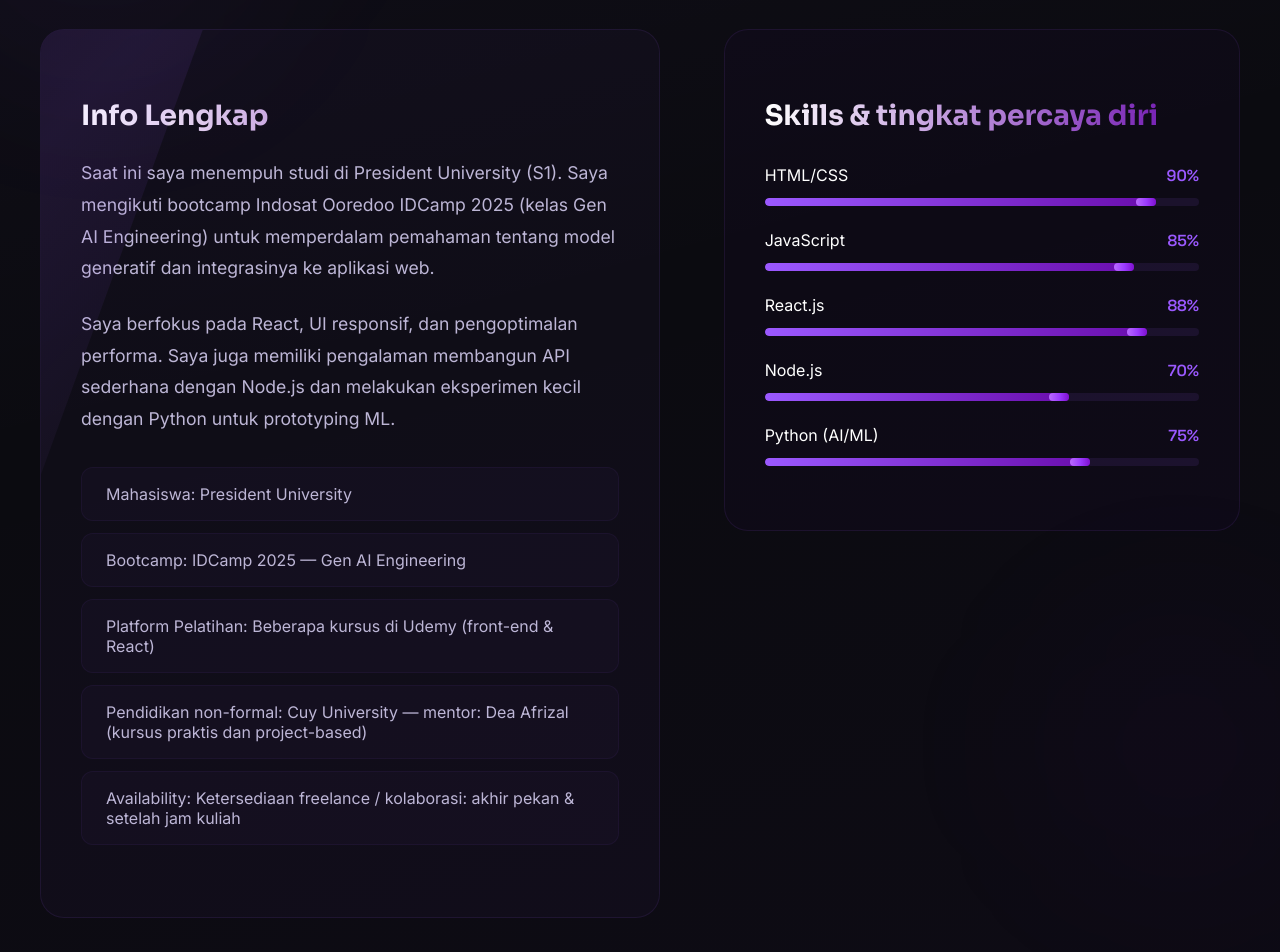
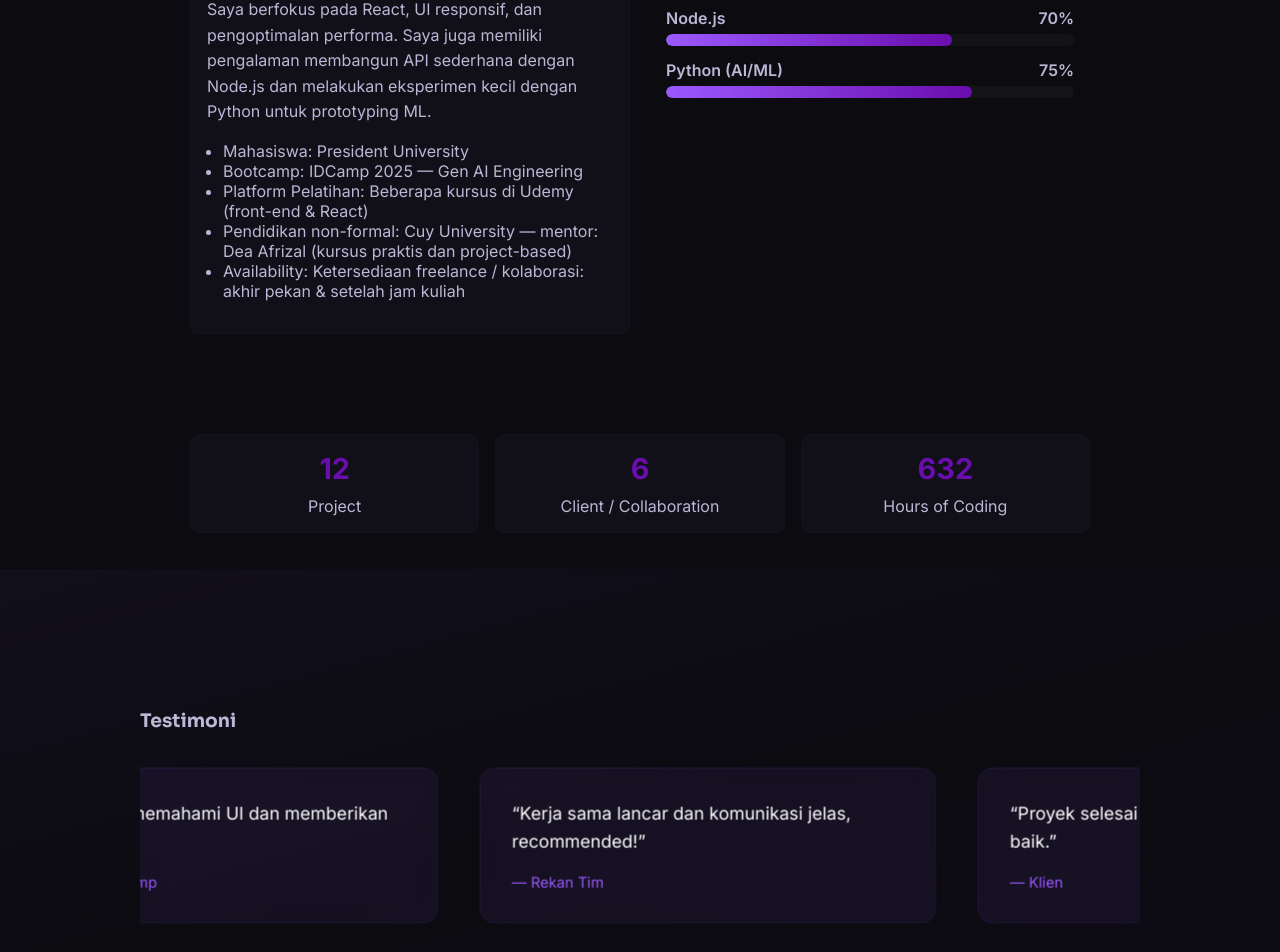
Before and after one commit to dkycdr/dwikycandra2.0, a React (Create React App) app: page / in a window 1280 px wide. Shown: the part 1526-2478 px from the top of the page. Built offline with nearby package versions, Linux system fonts and the light colour scheme.

Commit message:
Project Cards

```diff
--- a/package.json
+++ b/package.json
@@ -1,4 +1,5 @@
 {
+  "homepage": "https://dkycdr.github.io/dwikycandra2.0/",
   "name": "reactjsdiky",
   "version": "0.1.0",
   "private": true,
@@ -10,11 +11,13 @@
     "react": "^19.2.0",
     "react-dom": "^19.2.0",
     "react-icons": "^5.5.0",
-    "react-scripts": "5.0.1",
+    "react-scripts": "^5.0.1",
     "web-vitals": "^2.1.4"
   },
   "scripts": {
     "start": "react-scripts start",
+    "predeploy": "npm run build",
+    "deploy": "gh-pages -d build",
     "build": "react-scripts build",
     "test": "react-scripts test",
     "eject": "react-scripts eject"
--- a/src/components/NavBar.js
+++ b/src/components/NavBar.js
@@ -25,7 +25,6 @@ export default function NavBar(){
     return () => obs.disconnect();
   }, []);
 
-  // update highlight position when active changes or on resize
   useEffect(() => {
     function update() {
       const nav = navRef.current;
@@ -43,7 +42,6 @@ export default function NavBar(){
     return () => window.removeEventListener('resize', update);
   }, [active]);
 
-  // hover-follow-pointer: update highlight when hovering over links
   useEffect(() => {
     const nav = navRef.current;
     if (!nav) return;
@@ -59,7 +57,6 @@ export default function NavBar(){
     }
 
     function onLeave(){
-      // restore to active after short delay for smoothness
       leaveTimer = setTimeout(()=>{
         const activeEl = nav.querySelector('a.active');
         if (!activeEl) return setHl({left:0,width:0,opacity:0});
--- a/src/components/Projects.js
+++ b/src/components/Projects.js
@@ -8,22 +8,22 @@ const projects = [
     desc: 'Landing page modern dengan fitur AI chat assistant dan animasi smooth.',
     image: 'project1.jpg',
     tech: ['React', 'Framer Motion', 'TailwindCSS', 'OpenAI'],
-    links: { demo: '#', code: '#' }
+    links: { demo: 'https://dkycdr.github.io/dwiky-candra/ai-landing.html', code: '#' }
   },
   {
     id: 2,
-    title: 'Analytics Dashboard Pro',
+    title: 'Career Pods Explorer',
     desc: 'Dashboard real-time dengan visualisasi data interaktif dan theming system.',
     image: 'project2.jpg',
-    tech: ['React', 'D3.js', 'Material UI', 'Firebase'],
-    links: { demo: '#', code: '#' }
+    tech: ['React', 'Node.js', 'Next.js', 'PostgreSQL', 'Socket.io', ],
+    links: { demo: 'career-podsv1.vercel.app', code: '#' }
   },
   {
     id: 3,
-    title: 'E-Learning Platform UI',
+    title: 'President FoodConnect',
     desc: 'Interface modern untuk platform kursus online dengan video player custom.',
     image: 'project3.jpg',
-    tech: ['React', 'Redux', 'Styled Components', 'Video.js'],
+    tech: ['React', 'Flutter', 'Node.js', 'PostgreSQL'],
     links: { demo: '#', code: '#' }
   },
   {
--- a/src/components/Stats.js
+++ b/src/components/Stats.js
@@ -30,15 +30,15 @@ export default function Stats() {
       <div className="container stats-grid">
         <div className="stat">
           <div className="stat-num" ref={projectsRef}>0</div>
-          <div className="stat-label">Proyek</div>
+          <div className="stat-label">Project</div>
         </div>
         <div className="stat">
           <div className="stat-num" ref={clientsRef}>0</div>
-          <div className="stat-label">Klien / Kolaborasi</div>
+          <div className="stat-label">Client / Collaboration</div>
         </div>
         <div className="stat">
           <div className="stat-num" ref={hoursRef}>0</div>
-          <div className="stat-label">Jam Coding</div>
+          <div className="stat-label">Hours of Coding</div>
         </div>
       </div>
     </section>
--- a/src/components/about.css
+++ b/src/components/about.css
@@ -1,261 +1,18 @@
-.about {
-    padding: 8rem 0;
-    position: relative;
-    background: linear-gradient(
-        165deg,
-        rgba(155,89,255,0.05) 0%,
-        transparent 50%,
-        rgba(106,13,173,0.03) 100%
-    );
-    overflow: hidden;
+.about{padding:4rem 0;background:transparent;color:var(--muted)}
+.about .container{max-width:900px;margin:0 auto;padding:0 1rem}
+.about h2{color:#fff;margin-bottom:1rem}
+.about p{line-height:1.6;color:var(--muted)}
+
+.about-grid{display:grid;grid-template-columns:1fr 1fr;gap:1.25rem;margin-top:1.5rem}
+.about-grid .bio{background:var(--card);padding:1rem;border-radius:8px;border:1px solid rgba(155,89,255,0.04)}
+.about-grid .skills{background:transparent;padding:1rem;border-radius:8px}
+.skill{margin-bottom:.85rem}
+.skill-row{display:flex;justify-content:space-between;font-weight:600;color:var(--muted);margin-bottom:.4rem}
+.skill-bar{background:rgba(255,255,255,0.03);height:12px;border-radius:10px;overflow:hidden}
+.skill-bar div{height:100%;background:linear-gradient(90deg,var(--accent),var(--accent-2));border-radius:10px;transition:width 900ms cubic-bezier(.2,.9,.2,1)}
+
+.about-grid .bio ul{margin-top:.6rem;padding-left:1rem;color:var(--muted)}
+
+@media (max-width:820px){
+	.about-grid{grid-template-columns:1fr;}
 }
-
-.about .container{
-    max-width: 1200px;
-    margin: 0 auto;
-    padding: 0 2rem;
-    position: relative;
-    z-index: 1;
-}
-
-.about h2 {
-    font-size: clamp(2.5rem, 5vw, 3.5rem);
-    margin-bottom: 2rem;
-    background: linear-gradient(90deg, #fff 30%, var(--accent));
-    -webkit-background-clip: text;
-    background-clip: text;
-    color: transparent;
-    opacity: 0;
-    transform: translateY(20px);
-    animation: fadeInUp 0.6s ease forwards;
-}
-
-.about > .container > p {
-    font-size: 1.25rem;
-    line-height: 1.8;
-    color: var(--muted);
-    max-width: 800px;
-    margin-bottom: 4rem;
-    opacity: 0;
-    transform: translateY(20px);
-    animation: fadeInUp 0.6s ease forwards 0.2s;
-}
-
-.about-grid {
-    display: grid;
-    grid-template-columns: 1.2fr 1fr;
-    gap: 4rem;
-    align-items: start;
-}
-
-.bio {
-    padding: 2.5rem;
-    background: rgba(155,89,255,0.03);
-    border-radius: 24px;
-    border: 1px solid rgba(155,89,255,0.1);
-    transform: translateY(20px);
-    opacity: 0;
-    animation: fadeInUp 0.6s ease forwards 0.4s;
-    position: relative;
-    overflow: hidden;
-}
-
-.bio::before {
-    content: '';
-    position: absolute;
-    inset: 0;
-    background: linear-gradient(120deg,
-        transparent,
-        rgba(155,89,255,0.1),
-        transparent
-    );
-    transform: translateX(-100%) skewX(-20deg);
-    transition: transform 0.6s ease;
-}
-
-.bio:hover::before {
-    transform: translateX(100%) skewX(-20deg);
-}
-
-.bio h3 {
-    font-size: 1.75rem;
-    margin-bottom: 1.5rem;
-    background: linear-gradient(90deg, #fff, var(--accent-2));
-    -webkit-background-clip: text;
-    background-clip: text;
-    color: transparent;
-}
-
-.bio p {
-    color: var(--muted);
-    line-height: 1.8;
-    margin-bottom: 1.5rem;
-    font-size: 1.1rem;
-}
-
-.bio ul {
-    list-style: none;
-    padding: 0;
-    margin: 2rem 0;
-}
-
-.bio ul li {
-    color: var(--muted);
-    padding: 1rem 1.5rem;
-    border-radius: 12px;
-    margin-bottom: 0.75rem;
-    background: rgba(155,89,255,0.03);
-    border: 1px solid rgba(155,89,255,0.06);
-    transition: all 0.3s ease;
-    cursor: default;
-}
-
-.bio ul li:hover {
-    background: rgba(155,89,255,0.06);
-    border-color: rgba(155,89,255,0.15);
-    transform: translateX(5px);
-}
-
-.skills {
-    padding: 2.5rem;
-    background: rgba(106,13,173,0.03);
-    border-radius: 24px;
-    border: 1px solid rgba(155,89,255,0.1);
-    transform: translateY(20px);
-    opacity: 0;
-    animation: fadeInUp 0.6s ease forwards 0.6s;
-}
-
-.skills h3 {
-    font-size: 1.75rem;
-    margin-bottom: 2rem;
-    background: linear-gradient(90deg, #fff, var(--accent-2));
-    -webkit-background-clip: text;
-    background-clip: text;
-    color: transparent;
-}
-
-.skill {
-    margin-bottom: 1.5rem;
-    opacity: 0;
-    transform: translateX(-20px);
-    animation: fadeInRight 0.5s ease forwards;
-}
-
-.skill:nth-child(2) { animation-delay: 0.2s; }
-.skill:nth-child(3) { animation-delay: 0.3s; }
-.skill:nth-child(4) { animation-delay: 0.4s; }
-.skill:nth-child(5) { animation-delay: 0.5s; }
-
-.skill-row {
-    display: flex;
-    justify-content: space-between;
-    margin-bottom: 0.75rem;
-    font-weight: 500;
-}
-
-.skill-row span:first-child {
-    color: #fff;
-}
-
-.skill-row span:last-child {
-    color: var(--accent);
-    font-family: 'Space Grotesk', monospace;
-}
-
-.skill-bar {
-    height: 8px;
-    background: rgba(155,89,255,0.1);
-    border-radius: 100px;
-    overflow: hidden;
-    position: relative;
-}
-
-.skill-bar > div {
-    height: 100%;
-    background: linear-gradient(90deg, var(--accent), var(--accent-2));
-    border-radius: 100px;
-    transition: width 1.2s cubic-bezier(0.4, 0, 0.2, 1);
-    position: relative;
-}
-
-.skill-bar > div::after {
-    content: '';
-    position: absolute;
-    top: 0;
-    right: 0;
-    width: 20px;
-    height: 100%;
-    background: inherit;
-    filter: brightness(1.2);
-    border-radius: 100px;
-}
-
-/* Floating background elements */
-.about::before,
-.about::after {
-    content: '';
-    position: absolute;
-    border-radius: 50%;
-    filter: blur(80px);
-}
-
-.about::before {
-    width: 400px;
-    height: 400px;
-    background: rgba(155,89,255,0.03);
-    top: 10%;
-    left: -100px;
-}
-
-.about::after {
-    width: 300px;
-    height: 300px;
-    background: rgba(106,13,173,0.03);
-    bottom: 10%;
-    right: -50px;
-}
-
-@keyframes fadeInUp {
-    from {
-        opacity: 0;
-        transform: translateY(20px);
-    }
-    to {
-        opacity: 1;
-        transform: translateY(0);
-    }
-}
-
-@keyframes fadeInRight {
-    from {
-        opacity: 0;
-        transform: translateX(-20px);
-    }
-    to {
-        opacity: 1;
-        transform: translateX(0);
-    }
-}
-
-/* Responsive design */
-@media (max-width: 1024px) {
-    .about-grid {
-        grid-template-columns: 1fr;
-        gap: 3rem;
-    }
-
-    .skills {
-        max-width: 600px;
-    }
-}
-
-@media (max-width: 768px) {
-    .about {
-        padding: 6rem 0;
-    }
-
-    .bio, .skills {
-        padding: 2rem;
-    }
-}
--- a/src/components/navbar.css
+++ b/src/components/navbar.css
@@ -1,12 +1,12 @@
 .site-nav{position:fixed;top:0;left:0;right:0;z-index:50;background:linear-gradient(90deg, rgba(10,6,20,0.92), rgba(10,6,20,0.7));backdrop-filter:blur(8px);border-bottom:1px solid rgba(155,89,255,0.06)}
-.nav-inner{display:flex;align-items:center;justify-content:space-between;padding:1.25rem 0}
+.nav-inner{display:flex;align-items:center;justify-content:space-between;padding:1rem 0}
 .brand{display:flex;align-items:center}
-.brand-inner{position:relative;padding:0.75rem 1.25rem;border-radius:12px;overflow:hidden;cursor:default;display:flex;align-items:center;gap:0.35rem}
+.brand-inner{position:relative;padding:0.5rem 0.85rem;border-radius:8px;overflow:hidden;cursor:default;display:flex;align-items:center;gap:0.2rem}
 .brand-bg{position:absolute;inset:0;background:linear-gradient(135deg,rgba(155,89,255,0.12),rgba(106,13,173,0.08));border:1px solid rgba(155,89,255,0.08);border-radius:inherit;backdrop-filter:blur(8px)}
 
 /* Main brand text with glitch effect */
 .brand-text{position:relative;z-index:1}
-.glitch-text{font-family:'Space Grotesk',system-ui;font-weight:700;font-size:1.65rem;color:#fff;position:relative;letter-spacing:-0.02em;animation:textShine 4s linear infinite}
+.glitch-text{font-family:'Space Grotesk',system-ui;font-weight:700;font-size:1.35rem;color:#fff;position:relative;letter-spacing:-0.02em;animation:textShine 4s linear infinite}
 
 /* Glitch effect layers */
 .glitch-text::before,
--- a/src/components/testimonials.css
+++ b/src/components/testimonials.css
@@ -1,67 +1,34 @@
-.testimonials {
-    padding: 6rem 0;
-    position: relative;
-    overflow: hidden;
-    background: linear-gradient(
+.testimonials{
+    padding:6rem 0;
+    position:relative;
+    overflow:hidden;
+    background:linear-gradient(
         165deg,
         rgba(155,89,255,0.05) 0%,
         transparent 50%,
         rgba(106,13,173,0.03) 100%
-    )
+    );
+    min-height:300px;
+    display:flex;
+    align-items:center
 }
 
 .container {
     width: 100%;
-    padding: 0;
     overflow: hidden;
-    position: relative;
-}
-
-.testimonials h3 {
-    text-align: center;
-    font-size: 2.5rem;
-    margin-bottom: 4rem;
-    background: linear-gradient(to right, #fff, var(--accent));
-    -webkit-background-clip: text;
-    background-clip: text;
-    color: transparent;
-    opacity: 0;
-    animation: fadeInUp 0.6s ease forwards;
 }
 
 .testi-marquee {
-    width: 100vw;
     position: relative;
+    width: 100%;
+    overflow: hidden;
 }
 
 .testi-track {
     display: flex;
     gap: 2rem;
     animation: scroll 40s linear infinite;
-    padding: 1rem;
-    width: fit-content;
-    padding-left: max(1rem, calc((100vw - 1200px) / 2));
-    padding-right: max(1rem, calc((100vw - 1200px) / 2));
-}
-
-@keyframes marquee {
-    from {
-        transform: translateX(0);
-    }
-    to {
-        transform: translateX(calc(-50% - 1rem));
-    }
-}
-
-@keyframes fadeInUp {
-    from {
-        opacity: 0;
-        transform: translateY(20px);
-    }
-    to {
-        opacity: 1;
-        transform: translateY(0);
-    }
+    padding: 1rem 0;
 }
 
 .testi-track:hover {
@@ -70,85 +37,36 @@
 
 .testi-item {
     flex: 0 0 400px;
-    background: rgba(155,89,255,0.03);
+    background: rgba(155,89,255,0.08);
     backdrop-filter: blur(10px);
     border: 1px solid rgba(155,89,255,0.1);
-    border-radius: 24px;
-    padding: 2.5rem;
-    transition: all 0.5s cubic-bezier(0.4, 0, 0.2, 1);
-    position: relative;
-    overflow: hidden;
-}
-
-.testi-item::before {
-    content: '';
-    position: absolute;
-    inset: 0;
-    background: linear-gradient(
-        120deg,
-        transparent,
-        rgba(155,89,255,0.1),
-        transparent
-    );
-    transform: translateX(-100%);
-    transition: transform 0.8s ease;
+    border-radius: 16px;
+    padding: 2rem;
+    transition: all 0.4s ease;
+    transform: scale(0.98);
 }
 
 .testi-item:hover {
-    transform: translateY(-8px);
-    background: rgba(155,89,255,0.06);
-    border-color: rgba(155,89,255,0.2);
+    transform: scale(1) translateY(-5px);
+    background: rgba(155,89,255,0.12);
+    border-color: rgba(155,89,255,0.3);
     box-shadow:
-        0 25px 50px -12px rgba(106,13,173,0.25),
-        0 0 30px -10px rgba(155,89,255,0.3);
-}
-
-.testi-item:hover::before {
-    transform: translateX(100%);
+        0 20px 40px -12px rgba(155,89,255,0.25),
+        0 0 20px -4px rgba(155,89,255,0.1);
 }
 
 .testi-text {
     color: #fff;
-    font-size: 1.25rem;
-    line-height: 1.7;
-    margin: 0 0 1.5rem;
+    font-size: 1.125rem;
+    line-height: 1.6;
+    margin: 0 0 1rem;
     position: relative;
-    opacity: 0;
-    transform: translateY(10px);
-    animation: fadeInUp 0.6s ease forwards;
-    animation-delay: 0.6s;
-}
-
-.testi-text::before {
-    content: '"';
-    position: absolute;
-    left: -1rem;
-    top: -1rem;
-    font-size: 4rem;
-    color: var(--accent);
-    opacity: 0.2;
-    font-family: serif;
 }
 
 .testi-who {
     color: var(--accent);
-    font-size: 1rem;
-    font-weight: 600;
-    display: flex;
-    align-items: center;
-    gap: 0.5rem;
-    opacity: 0;
-    transform: translateY(10px);
-    animation: fadeInUp 0.6s ease forwards;
-    animation-delay: 0.8s;
-}
-
-.testi-who::before {
-    content: '';
-    width: 2rem;
-    height: 2px;
-    background: linear-gradient(to right, var(--accent), transparent);
-    display: block;
+    font-size: 0.9375rem;
+    font-weight: 500;
 }
 
 @keyframes scroll {
```
Also changed, not shown: src/components/ProjectCard.js (+33 -2 lines), 1 other file (tests, documents, lock files or other folders).
